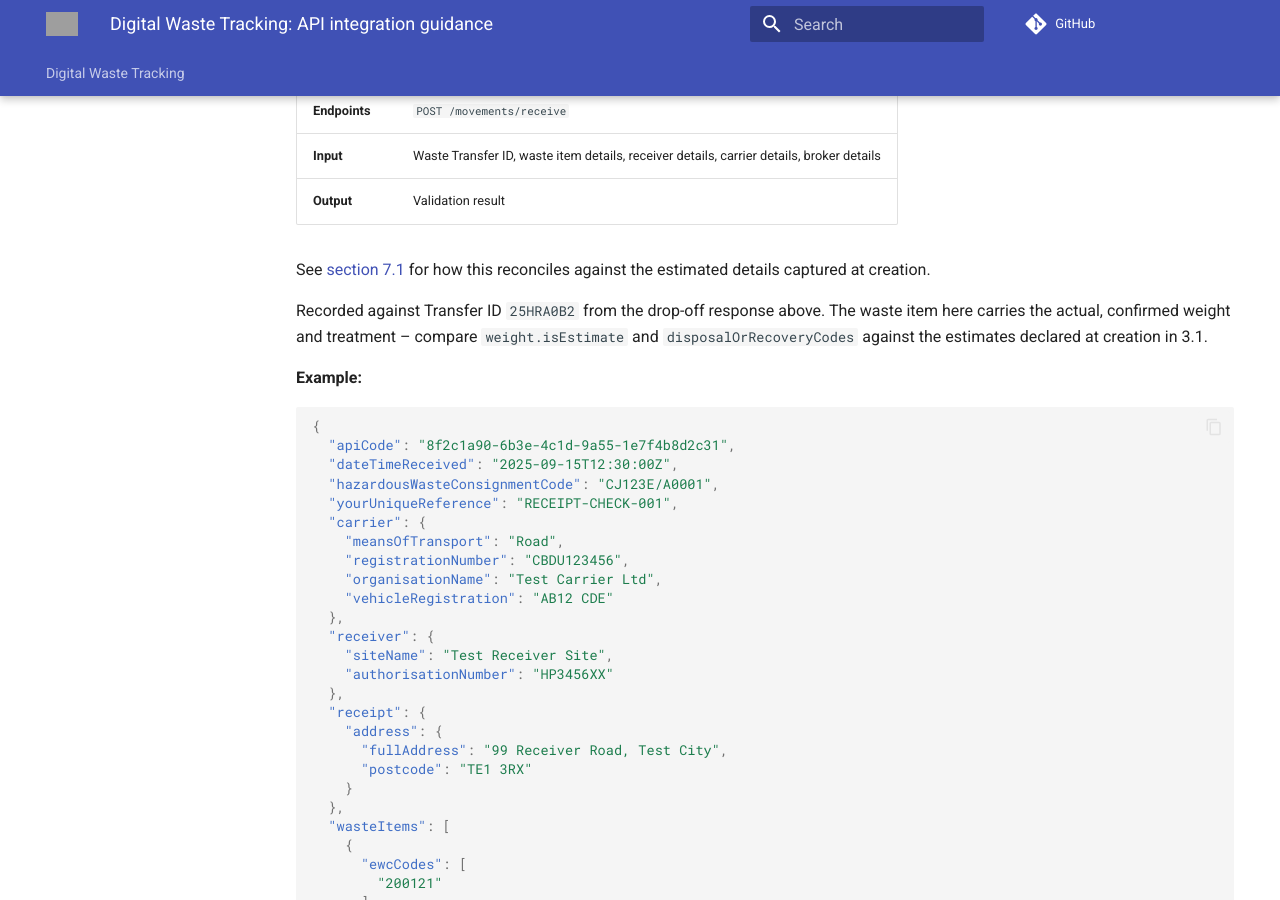
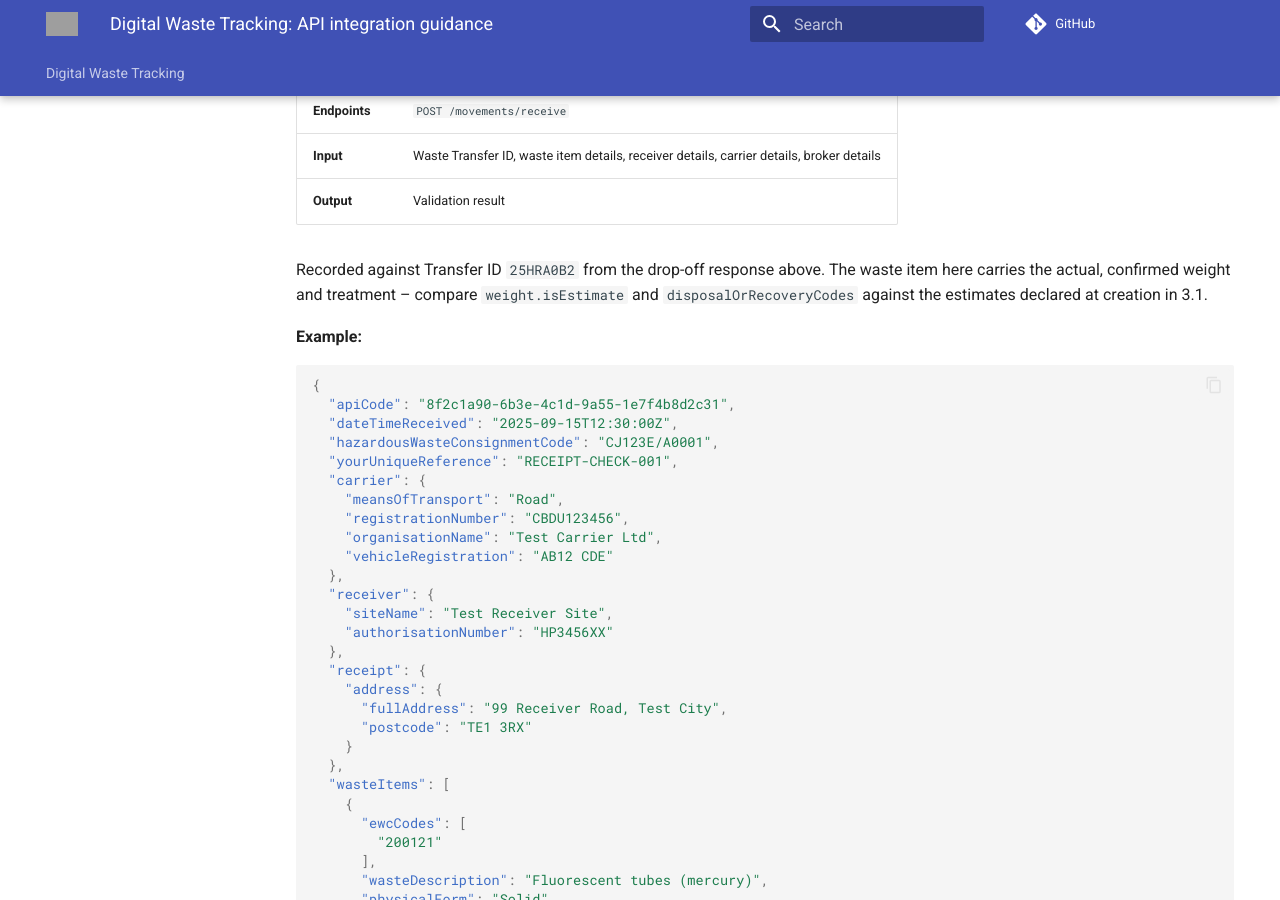
Before and after one commit to DEFRA/digital-waste-tracking-api-docs, an MkDocs documentation site: the page built from docs/software-provider-integration-guidance.md, in a window 1280 px wide and 900 px high, scrolled down 8405 px. Built offline with MkDocs 1.6.1 and Material for MkDocs 9.7.7, drawn with Linux system fonts in a browser that asks for light colours; comment, search, counter and statistics services are not loaded; the version menu is left out; grey boxes are pictures that could not be loaded.

Commit message:
Remove broken 7.1 cross-reference in 3.4
The doc only goes up to section 5 plus appendices; "section 7.1" and
its anchor haven't existed since at least the earliest version in this
repo (2026-08-14) - a leftover from a prior 10-section outline whose
"Estimated vs actual declarations" content was dropped without the
link being updated or removed.

Not replacing it: the walkthrough sentence directly below already
covers the same ground inline (comparing weight.isEstimate and
disposalOrRecoveryCodes between 3.1 and 3.4), making the dangling
link redundant as well as broken.

```diff
--- a/docs/software-provider-integration-guidance.md
+++ b/docs/software-provider-integration-guidance.md
@@ -298,8 +298,6 @@ This mints a fresh Transfer ID, unlike the hazardous single-movement case above.
 | **Input** | Waste Transfer ID, waste item details, receiver details, carrier details, broker details |
 | **Output** | Validation result |
 
-See [section 7.1](#71-estimated-vs-actual-declarations) for how this reconciles against the estimated details captured at creation.
-
 Recorded against Transfer ID `25HRA0B2` from the drop-off response above. The waste item here carries the actual, confirmed weight and treatment – compare `weight.isEstimate` and `disposalOrRecoveryCodes` against the estimates declared at creation in 3.1.
 
 **Example:**
```
